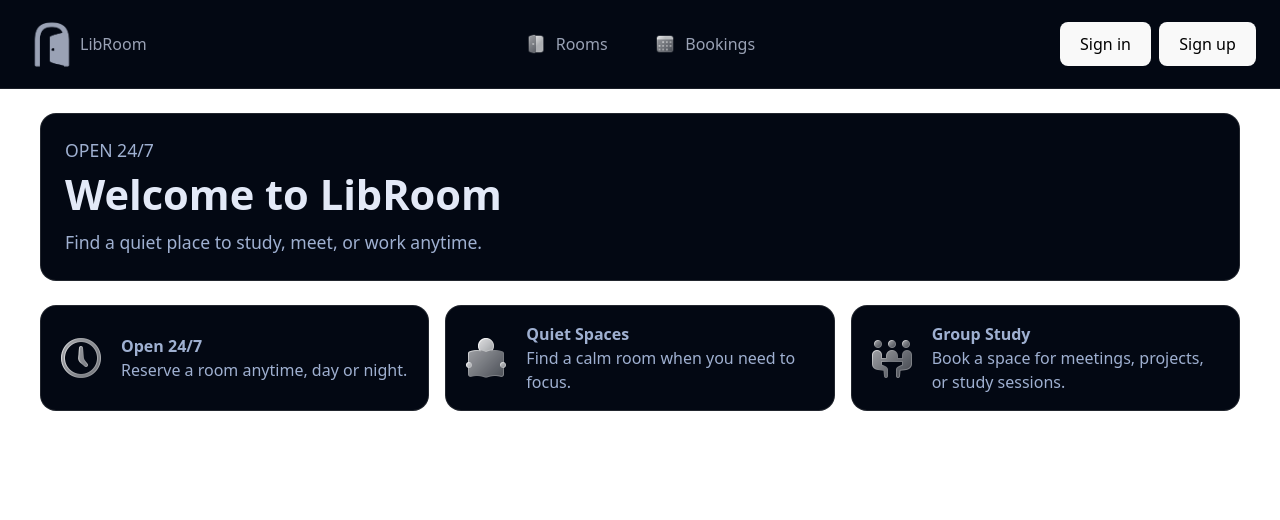
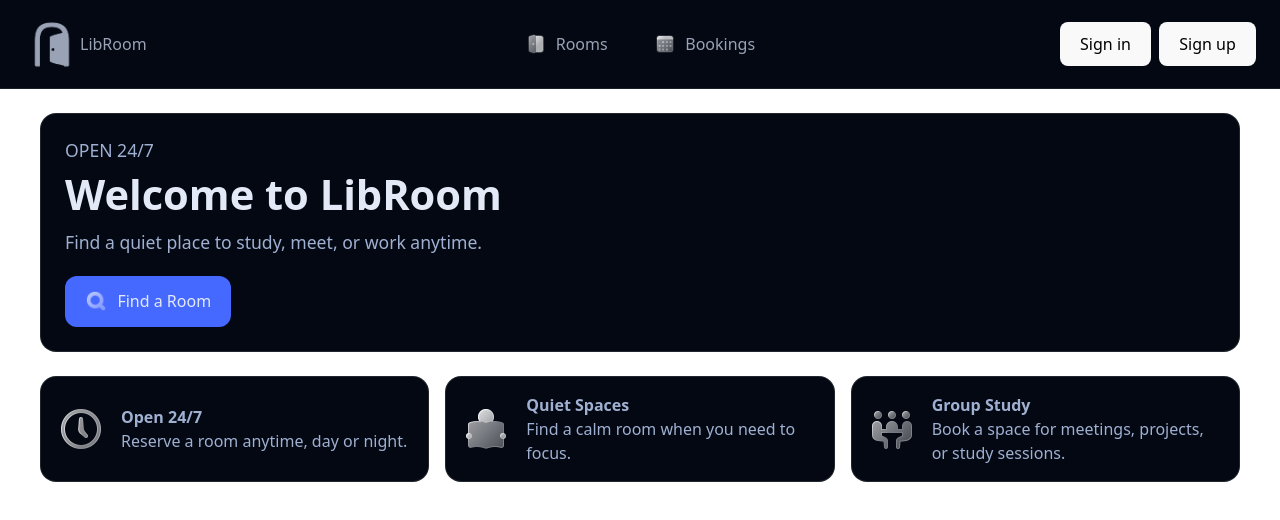
Before and after one commit to AWF-Group13/frontend, a React (Vite) app: page / in a window 1280 px wide. Shown: the top 520 px of the page. Built offline with nearby package versions, Linux system fonts and the light colour scheme; no server answers.

Commit message:
add room search button

```diff
--- a/src/pages/HomePage.css
+++ b/src/pages/HomePage.css
@@ -34,6 +34,16 @@
   line-height: 1.45;
 }
 
+.search {
+  display: inline-flex;
+  align-items: center;
+  gap: 0.65rem;
+  margin-top: 1.25rem;
+  padding: 0.85rem 1.25rem;
+  border-radius: 12px;
+  background: #4568ff;
+}
+
 .box {
   box-sizing: border-box;
   display: flex;
--- a/src/pages/HomePage.tsx
+++ b/src/pages/HomePage.tsx
@@ -1,3 +1,4 @@
+import { Link } from "@tanstack/react-router";
 import "./HomePage.css";
 
 function HomePage() {
@@ -7,6 +8,10 @@ function HomePage() {
         <p>OPEN 24/7</p>
         <h1>Welcome to LibRoom</h1>
         <p>Find a quiet place to study, meet, or work anytime.</p>
+        <Link to="/rooms" className="search" style={{ color: "#e3e9f7" }}>
+          <img src="/search.png" alt="" width="22" height="22" />
+          Find a Room
+        </Link>
       </section>
       <div className="boxes">
         <div className="box">
```
Also changed, not shown: public/search.png (added).
